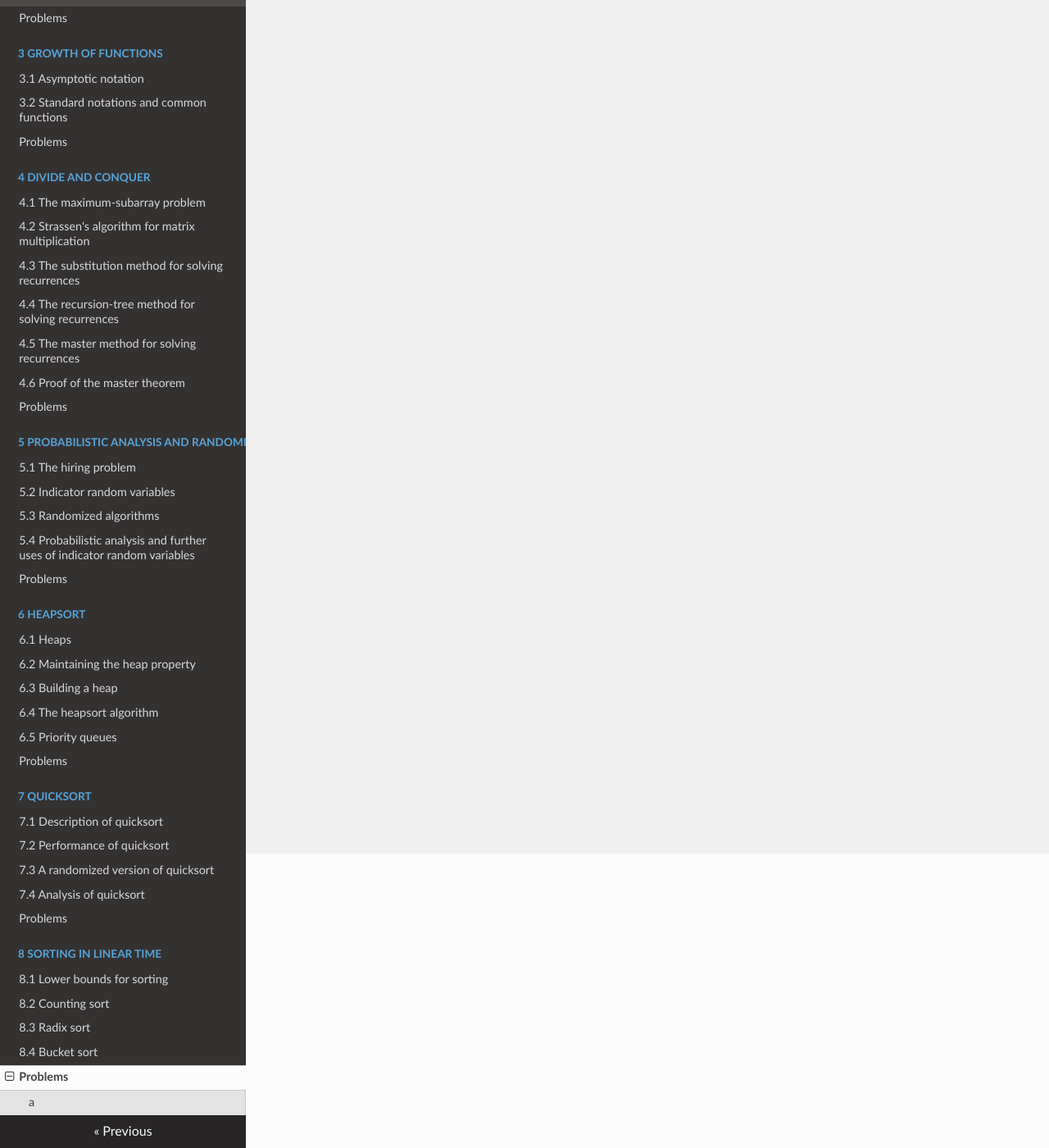
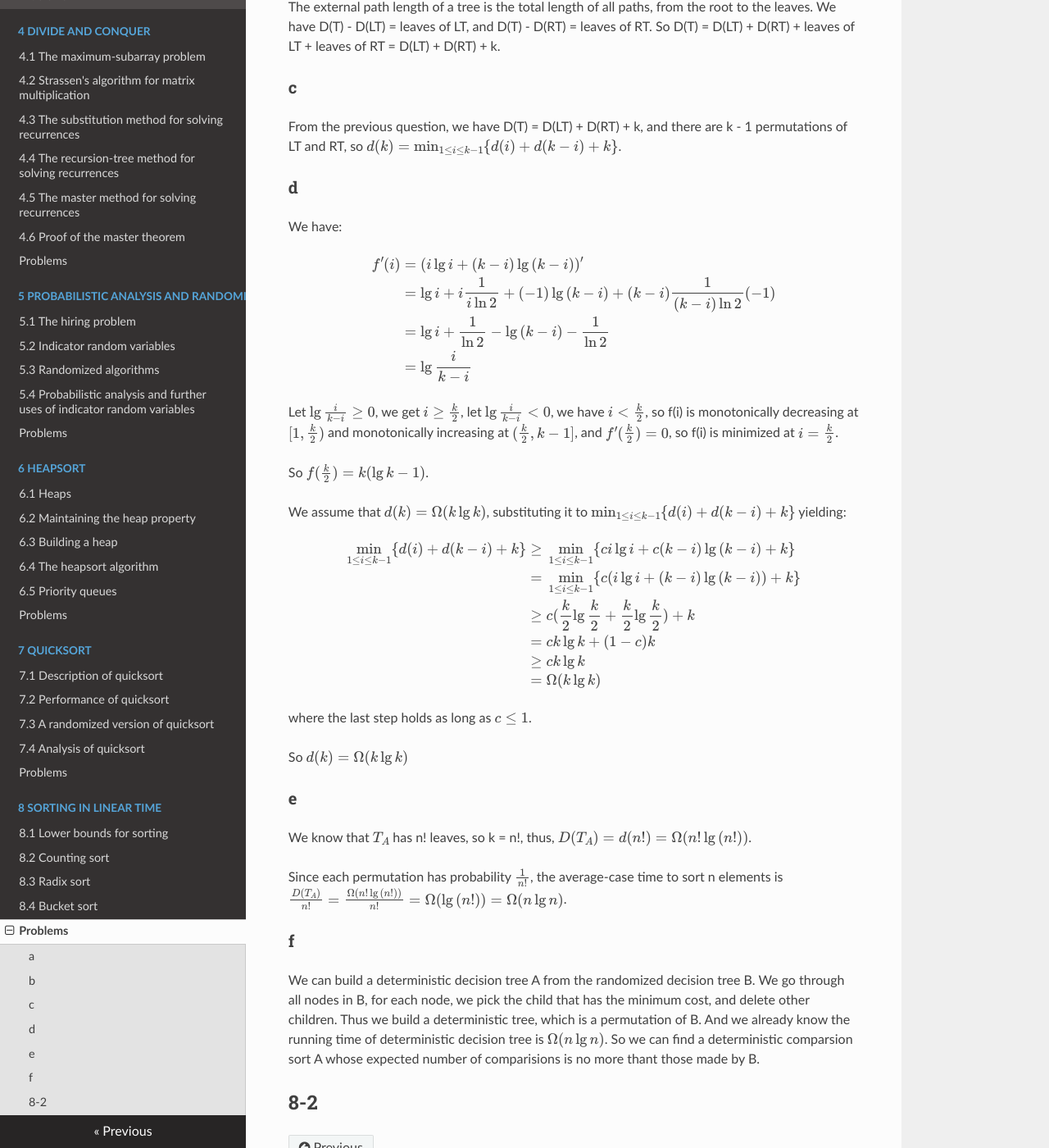
Before and after one commit to Frederick-S/Introduction-to-Algorithms-Notes, an MkDocs documentation site: the page built from docs/8-Sorting-in-Linear-Time/Problems.md, in a window 1280 px wide and 1400 px high, scrolled down 359 px. Shown: the whole window at 82% size. Built offline with MkDocs 1.6.1, drawn with Linux system fonts in a browser that asks for light colours; nearby versions of some CDN libraries; formulas are drawn with MathJax 3; old or Windows-style settings are respelled for this version of MkDocs; some of the changed text lies outside the part shown.

Commit message:
Add problem 8-1

```diff
--- a/docs/8-Sorting-in-Linear-Time/Problems.md
+++ b/docs/8-Sorting-in-Linear-Time/Problems.md
@@ -1,2 +1,52 @@
 # 8-1
 ### a
+There are n! permutations of n inputs, and each permutation is equally likely, thus the probability of each permutation is $\frac{1}{n}$. So there are n! leaves are labeled $\frac{1}{n}$, if there are more than n! leaves, the rest are labeled 0.
+
+### b
+The external path length of a tree is the total length of all paths, from the root to the leaves. We have D(T) - D(LT) = leaves of LT, and D(T) - D(RT) = leaves of RT. So D(T) = D(LT) + D(RT) + leaves of LT + leaves of RT = D(LT) + D(RT) + k.
+
+### c
+From the previous question, we have D(T) = D(LT) + D(RT) + k, and there are k - 1 permutations of LT and RT, so $d(k) = \min_{1 \leq i \leq k - 1}\lbrace d(i) + d(k - i) + k \rbrace$.
+
+### d
+We have:
+
+$$
+\begin{eqnarray}
+f'(i) &=& (i\lg{i} + (k - i)\lg{(k - i)})' \\\
+&=& \lg{i} + i\frac{1}{i\ln2} + (-1)\lg{(k - i)} + (k - i)\frac{1}{(k - i)\ln2}(-1) \\\
+&=& \lg{i} + \frac{1}{\ln2} - \lg{(k - i)} - \frac{1}{\ln2} \\\
+&=& \lg{\frac{i}{k - i}}
+\end{eqnarray}
+$$
+
+Let $\lg{\frac{i}{k - i}} \geq 0$, we get $i \geq \frac{k}{2}$, let $\lg{\frac{i}{k - i}} < 0$, we have $i < \frac{k}{2}$, so f(i) is monotonically decreasing at $[1, \frac{k}{2})$ and monotonically increasing at $(\frac{k}{2}, k - 1]$, and $f'(\frac{k}{2}) = 0$, so f(i) is minimized at $i = \frac{k}{2}$.
+
+So $f(\frac{k}{2}) = k(\lg{k} - 1)$.
+
+We assume that $d(k) = \Omega(k\lg{k})$, substituting it to $\min_{1 \leq i \leq k - 1}\lbrace d(i) + d(k - i) + k \rbrace$ yielding:
+
+$$
+\begin{eqnarray}
+\min_{1 \leq i \leq k - 1}\lbrace d(i) + d(k - i) + k \rbrace &\geq& \min_{1 \leq i \leq k - 1}\lbrace ci\lg{i} + c(k - i)\lg{(k - i)} + k \rbrace \\\
+&=& \min_{1 \leq i \leq k - 1}\lbrace c(i\lg{i} + (k - i)\lg{(k - i)}) + k \rbrace \\\
+&\geq& c(\frac{k}{2}\lg{\frac{k}{2}} + \frac{k}{2}\lg{\frac{k}{2}}) + k \\\
+&=& ck\lg{k} + (1 - c)k \\\
+&\geq& ck\lg{k} \\\
+&=& \Omega(k\lg{k})
+\end{eqnarray}
+$$
+
+where the last step holds as long as $c \leq 1$.
+
+So $d(k) = \Omega(k\lg{k})$
+
+### e
+We know that $T_A$ has n! leaves, so k = n!, thus, $D(T_A) = d(n!) = \Omega(n!\lg{(n!)})$.
+
+Since each permutation has probability $\frac{1}{n!}$, the average-case time to sort n elements is $\frac{D(T_A)}{n!} = \frac{\Omega(n!\lg{(n!)})}{n!} = \Omega(\lg{(n!)}) = \Omega(n\lg{n})$.
+
+### f
+We can build a deterministic decision tree A from the randomized decision tree B. We go through all nodes in B, for each node, we pick the child that has the minimum cost, and delete other children. Thus we build a deterministic tree, which is a permutation of B. And we already know the running time of deterministic decision tree is $\Omega(n\lg{n})$. So we can find a deterministic comparsion sort A whose expected number of comparisions is no more thant those made by B.
+
+## 8-2
```
